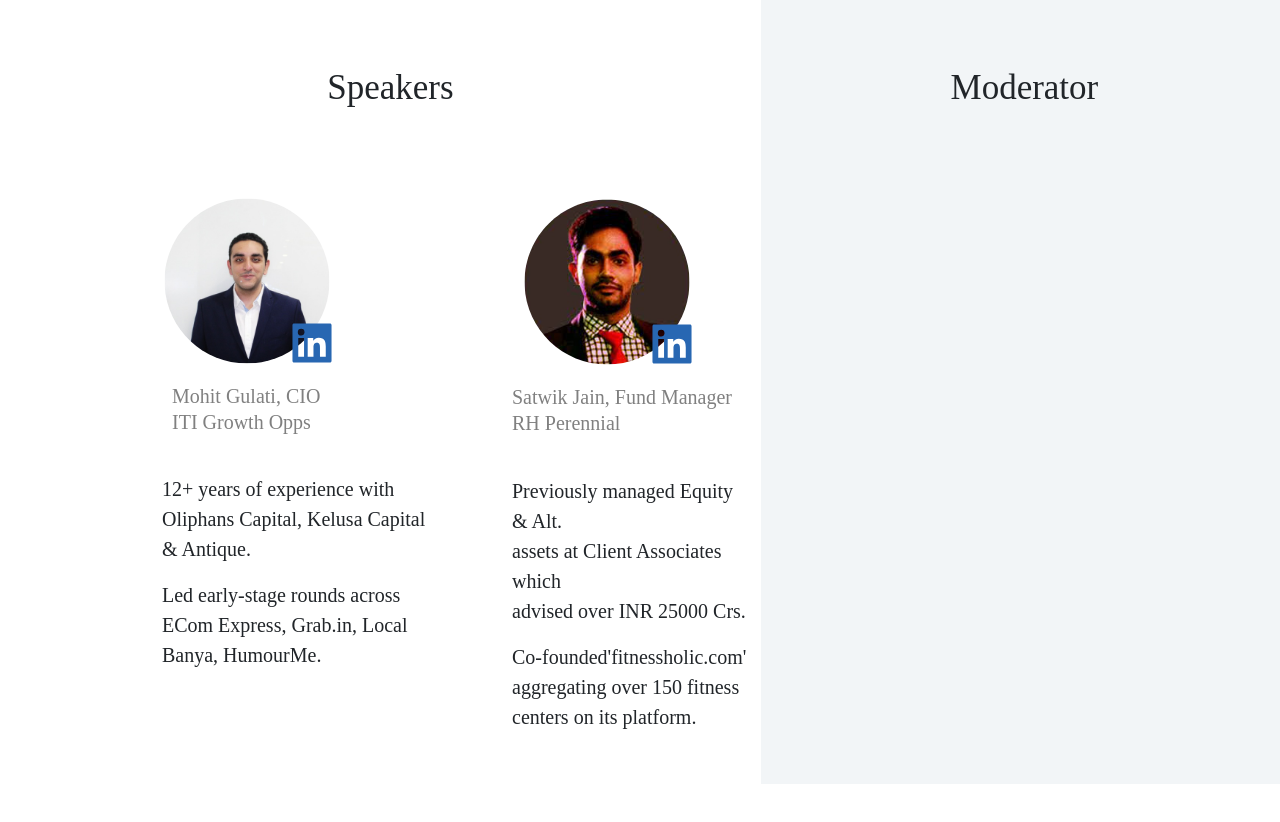
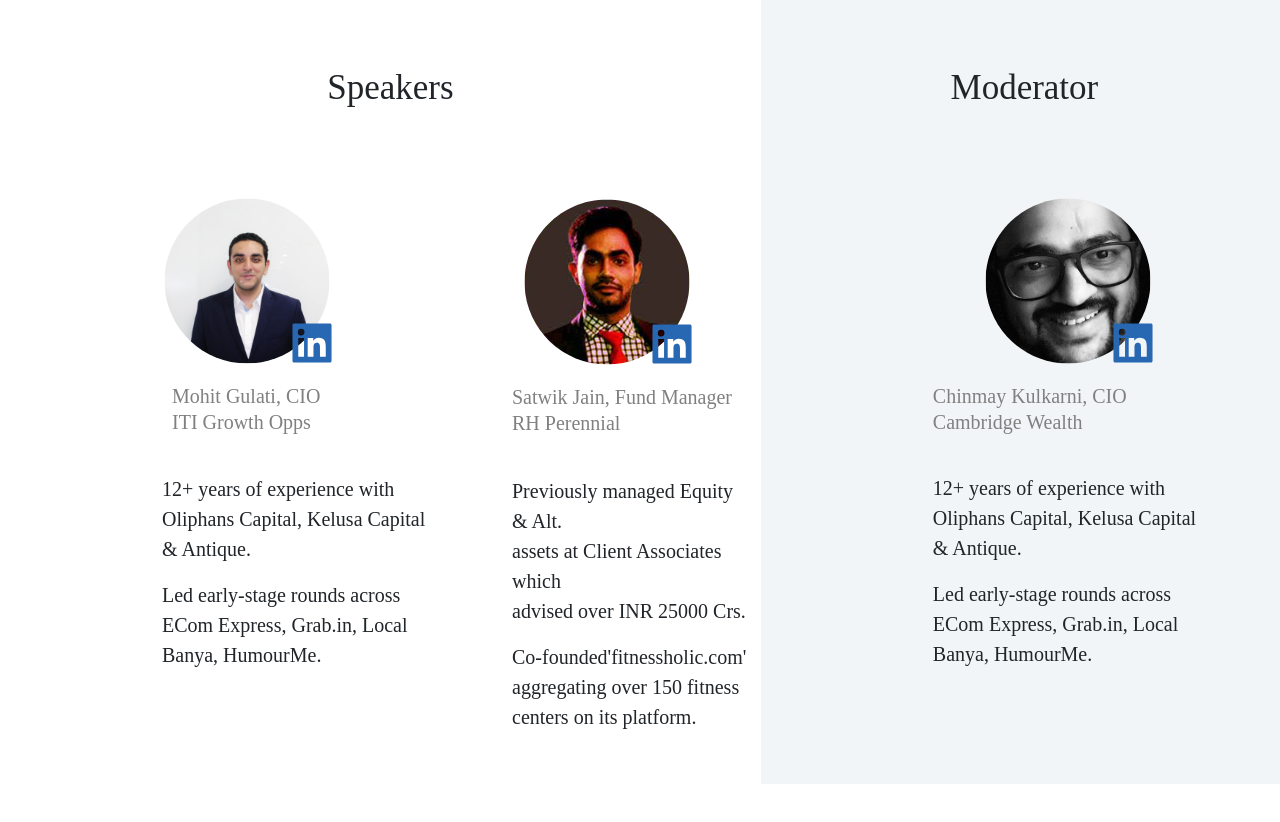
Before and after one commit to Sohan710/CW_webinar, a React (Create React App) app: page / in a window 1280 px wide. Shown: the part 720-1542 px from the top of the page. Built offline with nearby package versions, Linux system fonts and the light colour scheme.

Commit message:
second right done

```diff
--- a/package.json
+++ b/package.json
@@ -3,6 +3,9 @@
   "version": "0.1.0",
   "private": true,
   "dependencies": {
+    "@fortawesome/fontawesome-svg-core": "^1.2.36",
+    "@fortawesome/free-solid-svg-icons": "^5.15.4",
+    "@fortawesome/react-fontawesome": "^0.1.16",
     "@testing-library/jest-dom": "^5.14.1",
     "@testing-library/react": "^11.2.7",
     "@testing-library/user-event": "^12.8.3",
--- a/src/components/Secondright.css
+++ b/src/components/Secondright.css
@@ -0,0 +1,47 @@
+.ck {
+    margin-left: 120px;
+}
+.text_center {
+    font-family: 'Begum sans';
+    font-size: 20px;
+    text-align: left;
+    margin-top: -50px;
+    margin-left: 160px;
+    padding-bottom: 20px;
+    color: #808080;
+
+}
+/*
+.text2 {
+
+    font-family: 'Begum sans-light';
+    font-size: 22px;
+    margin-top: 30px;
+    margin-left: 20px;
+    color: #000;
+    text-align: left;
+} */
+
+#tx2{
+    margin-top: -20px;
+    font-family: 'Begum sans';
+    color: #808080;
+}
+.center_text{
+    font-family: 'Begum sans';
+    font-size: 20px;
+    text-align: left;
+    margin-top: 0px;
+    margin-left: 160px;
+    padding-bottom: 20px;
+  }
+  #tx3{
+    margin-top: -20px;
+    font-family: 'Begum sans';
+    color: #808080;
+  }
+
+  #icon2{
+    margin-top: 125px;
+    margin-left: -135px;
+  }
--- a/src/components/Secondright.js
+++ b/src/components/Secondright.js
@@ -1,9 +1,25 @@
 import React from 'react';
 import './Secondright.css';
-
+import Ck from '../images/CK.svg';
+import { AiFillLinkedin } from "react-icons/ai";
 function Secondright() {
     return (
         <>
+            <div className="ck">
+                  <img src={Ck} height={300} width={350} />
+                  <AiFillLinkedin size="50px" color='#2867B2' id="icon2"/>
+                  <br />
+            </div>
+            <div className="text_center">
+                <p>Chinmay Kulkarni, CIO</p>
+                <p id="tx2">Cambridge Wealth</p>
+            </div>
+
+            <div className="center_text">
+                <p>12+ years of experience with <br/>Oliphans Capital, Kelusa Capital<br/>& Antique.</p>
+                <p className="tx3">Led early-stage rounds across<br/>ECom Express, Grab.in, Local<br/>Banya, HumourMe.</p>
+            </div>
+
 
         </>
     );
```
Also changed, not shown: 1 other file (tests, documents, lock files or other folders).
